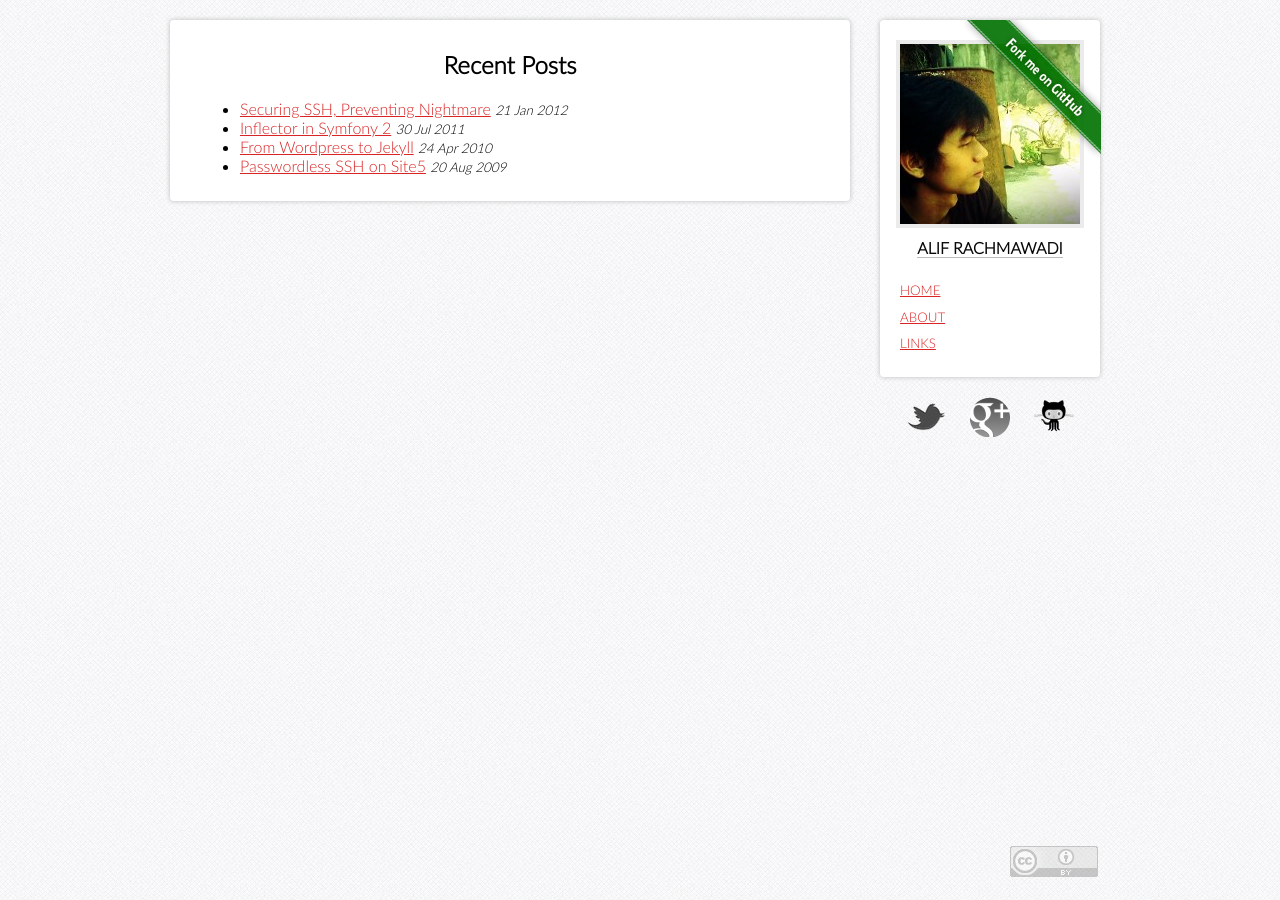
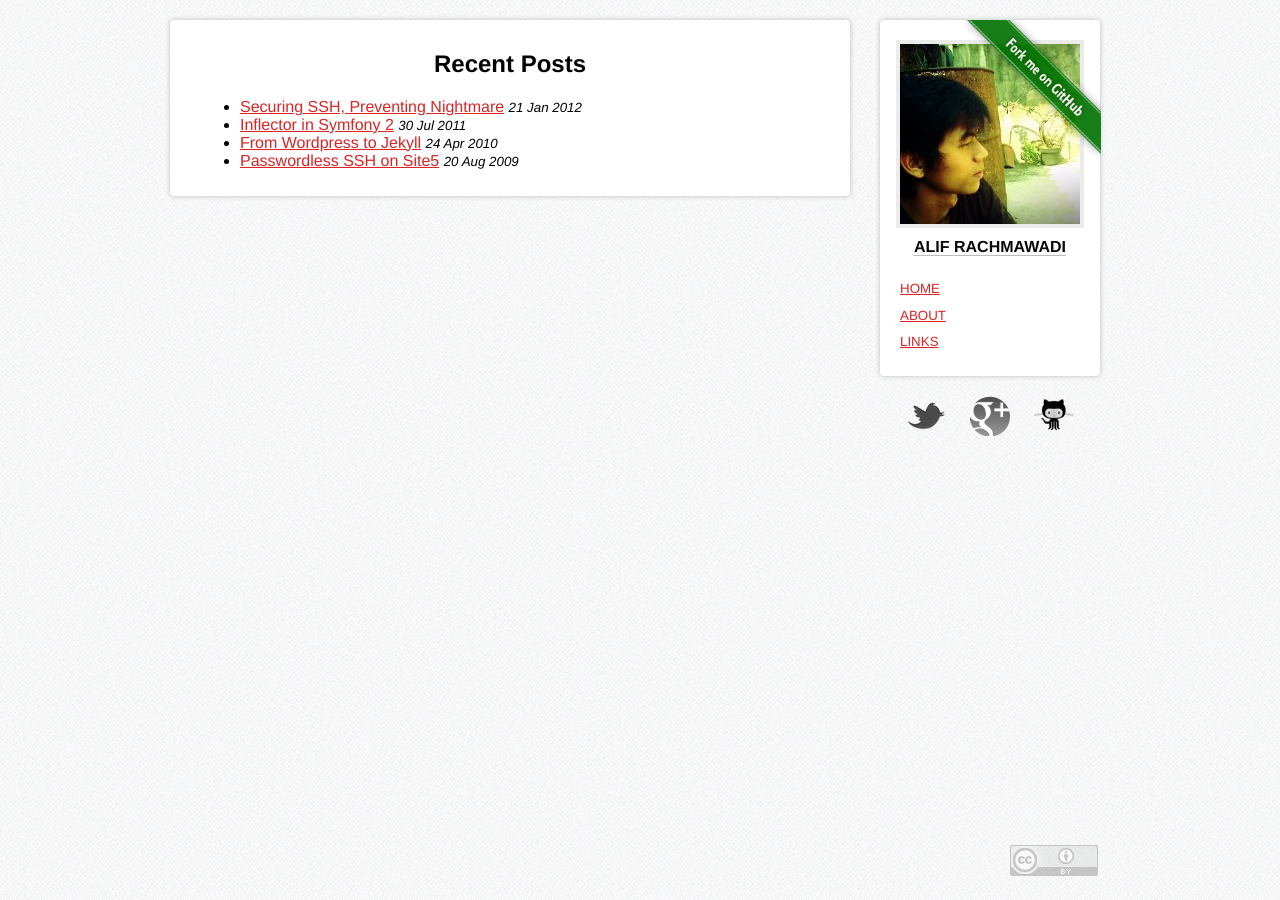
Before and after one commit to leeayoung/subosito.github.io, a Jekyll site: the page built from index.html, in a window 1280 px wide. Built offline with Jekyll 4.4.1, drawn with Linux system fonts in a browser that asks for light colours; some web fonts are replaced; Markdown is read by kramdown in place of the engine named in the settings; the list of posts is cut into pages by our own code; comment, search, counter and statistics services are not loaded.

Commit message:
change typeface

```diff
--- a/css/style.css
+++ b/css/style.css
@@ -659,13 +659,11 @@ body:after {
   color: #a5c261;
 }
 
-/* grid */
-/* themes */
 @font-face {
-  font-family: 'Lato';
+  font-family: 'Imprima';
   font-style: normal;
-  font-weight: 300;
-  src: local("Lato Light"), local("Lato-Light"), url("http://themes.googleusercontent.com/static/fonts/lato/v6/KT3KS9Aol4WfR6Vas8kNcg.woff") format("woff");
+  font-weight: 400;
+  src: local("Imprima"), local("Imprima-Regular"), url("http://themes.googleusercontent.com/static/fonts/imprima/v1/Lw4J4XiH21tNmX0DzARuSA.woff") format("woff");
 }
 
 .current {
@@ -699,12 +697,12 @@ body:after {
 }
 
 h1, h2, h3 {
-  font-family: Lato, Helvetica, sans-serif;
+  font-family: Imprima, Helvetica, sans-serif;
 }
 
 body {
   background: #dfe1e3 url("/img/pattern.png") repeat;
-  font-family: Lato, Helvetica, sans-serif;
+  font-family: Imprima, Helvetica, sans-serif;
 }
 
 a {
```
Also changed, not shown: _scss/style.scss (+5 -8 lines).
